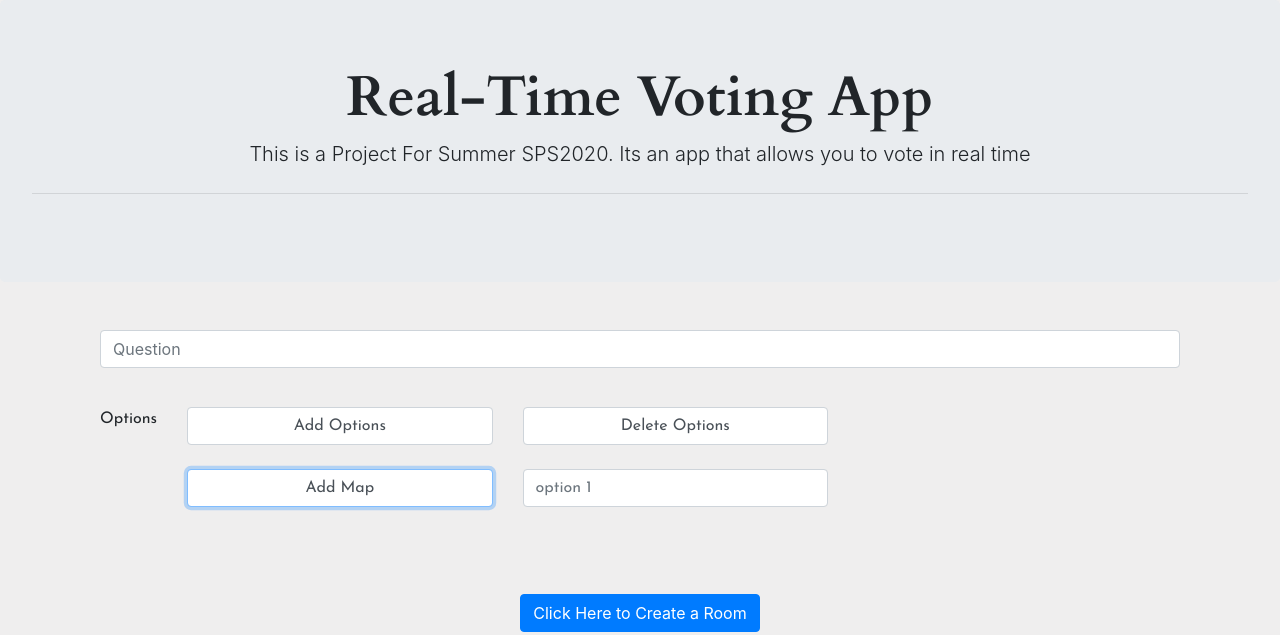
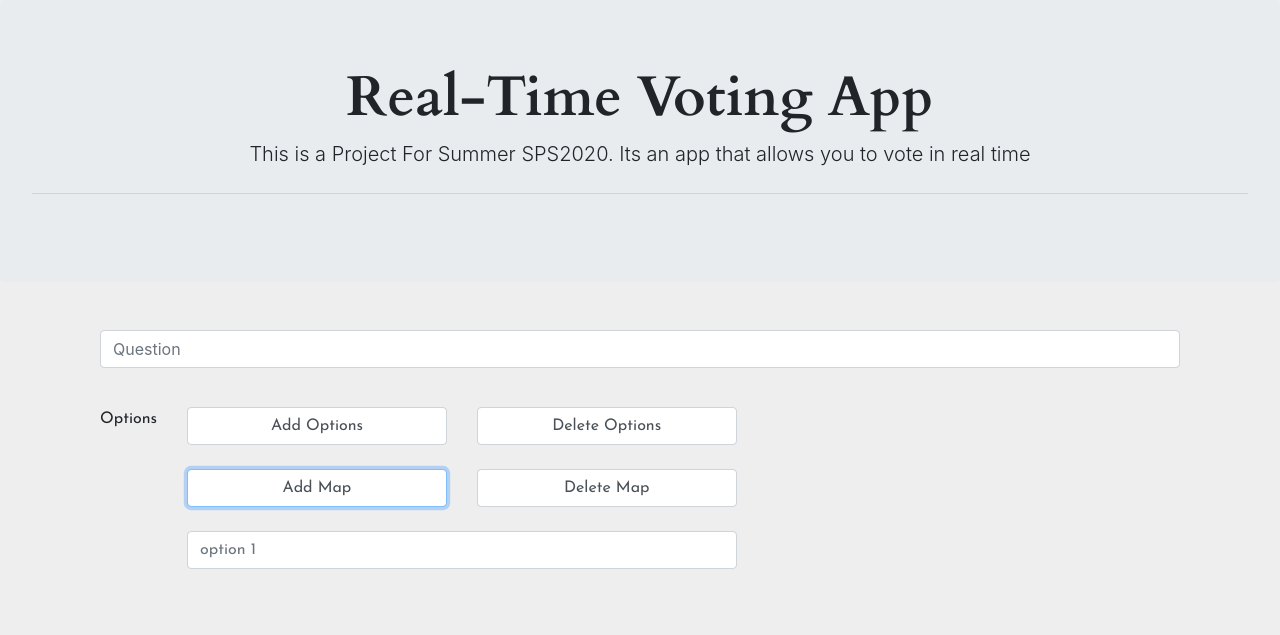
Before and after one commit to swissknife007/RealTimeVotingApp, a website: page src/main/webapp/index.html in a window 1280 px wide. Both pictures are taken after a click on the button "Add Map". Shown: the top 635 px of the page. Drawn offline with nearby package versions, Linux system fonts and the light colour scheme; some packages are replaced by stand-ins of ours.

Commit message:
Improved adding and deleting for maps and options

```diff
--- a/src/main/webapp/index.html
+++ b/src/main/webapp/index.html
@@ -57,15 +57,18 @@
                                 </div>
                                 </br>
                                 <div class="col-sm-12 col-md-6 ">
-                                    <input class="form-control" type="button" id="map_survey" value="Add Map" />
+                                    <input class="form-control" type="button" id="map_btn" value="Add Map" />
                                     </br>
                                 </div>
-                                <div class="col">
-                                    <input class="form-control" name="option" type="text" id="Options" required
-                                        placeholder="option 1" />
+                                </br>
+                                <div class="col-sm-12 col-md-6 ">
+                                    <input class="form-control" type="button" id="map_del_btn" value="Delete Map" />
                                     </br>
                                 </div>
                             </div>
+                            <input class="form-control" name="option" type="text" id="Options" required
+                                placeholder="option 1" />
+                            <br id="added">
                         </td>
                     </tr>
             </table>
--- a/src/main/webapp/script.js
+++ b/src/main/webapp/script.js
@@ -46,8 +46,9 @@ window.onload = function () {
     document.getElementById("added").remove();
   };
 
-  var map_btn = document.getElementById("map_survey");
+  var map_btn = document.getElementById("map_btn");
   map_btn.onclick = function () {
+    if (document.getElementById('map') == null) {
         var container = document.getElementById("container");
         var div_map = document.createElement("div");
         div_map.id = "map";
@@ -55,6 +56,11 @@ window.onload = function () {
         map = new google.maps.Map(
         document.getElementById('map'),
         {center: {lat: 38.5949, lng: -94.8923}, zoom: 4});
+  }};
+
+  var map_del_btn = document.getElementById("map_del_btn");
+  map_del_btn.onclick = function () {
+    document.getElementById("map").remove();
   };
 };
 
```
Lines whose indentation alone changed are shown as unchanged.
